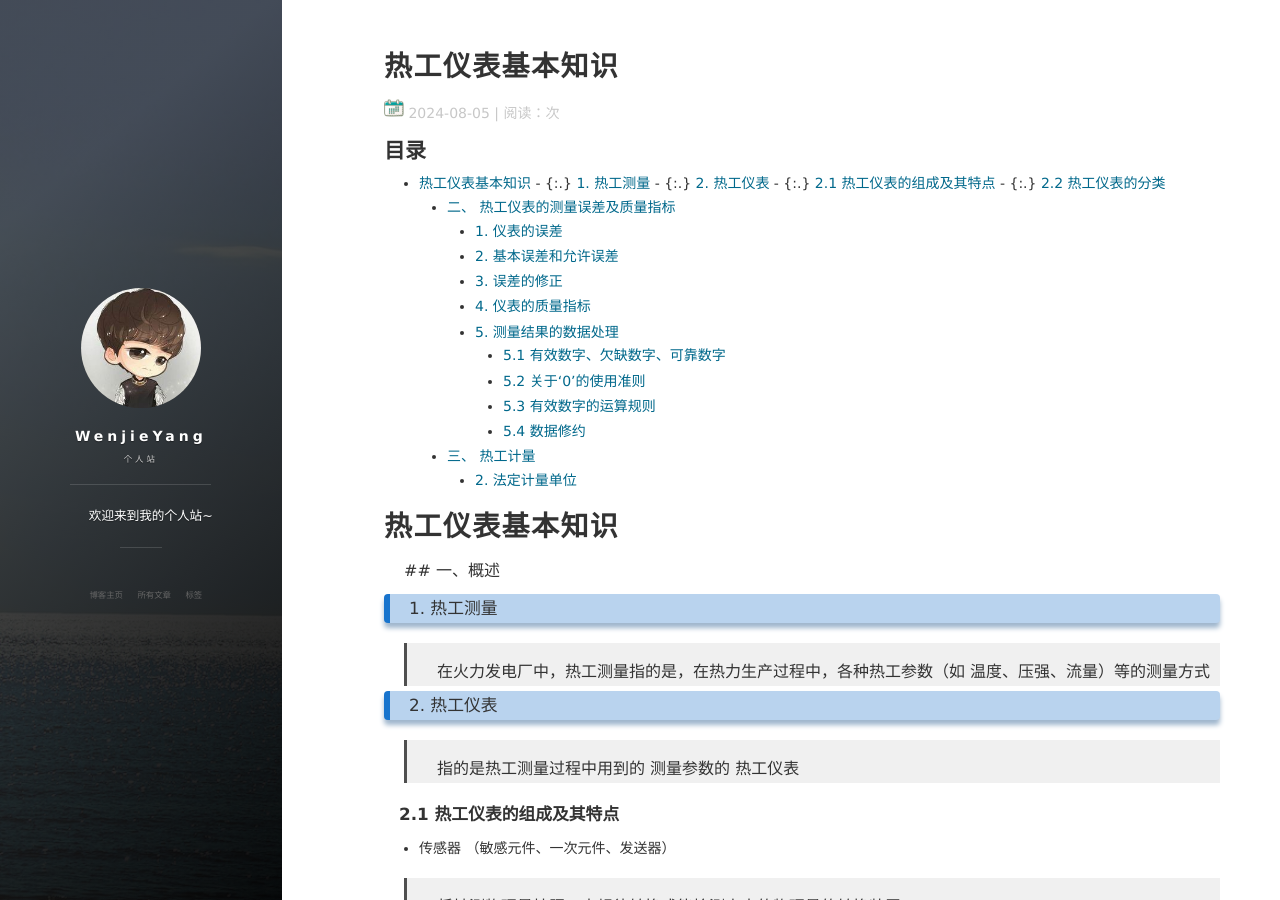
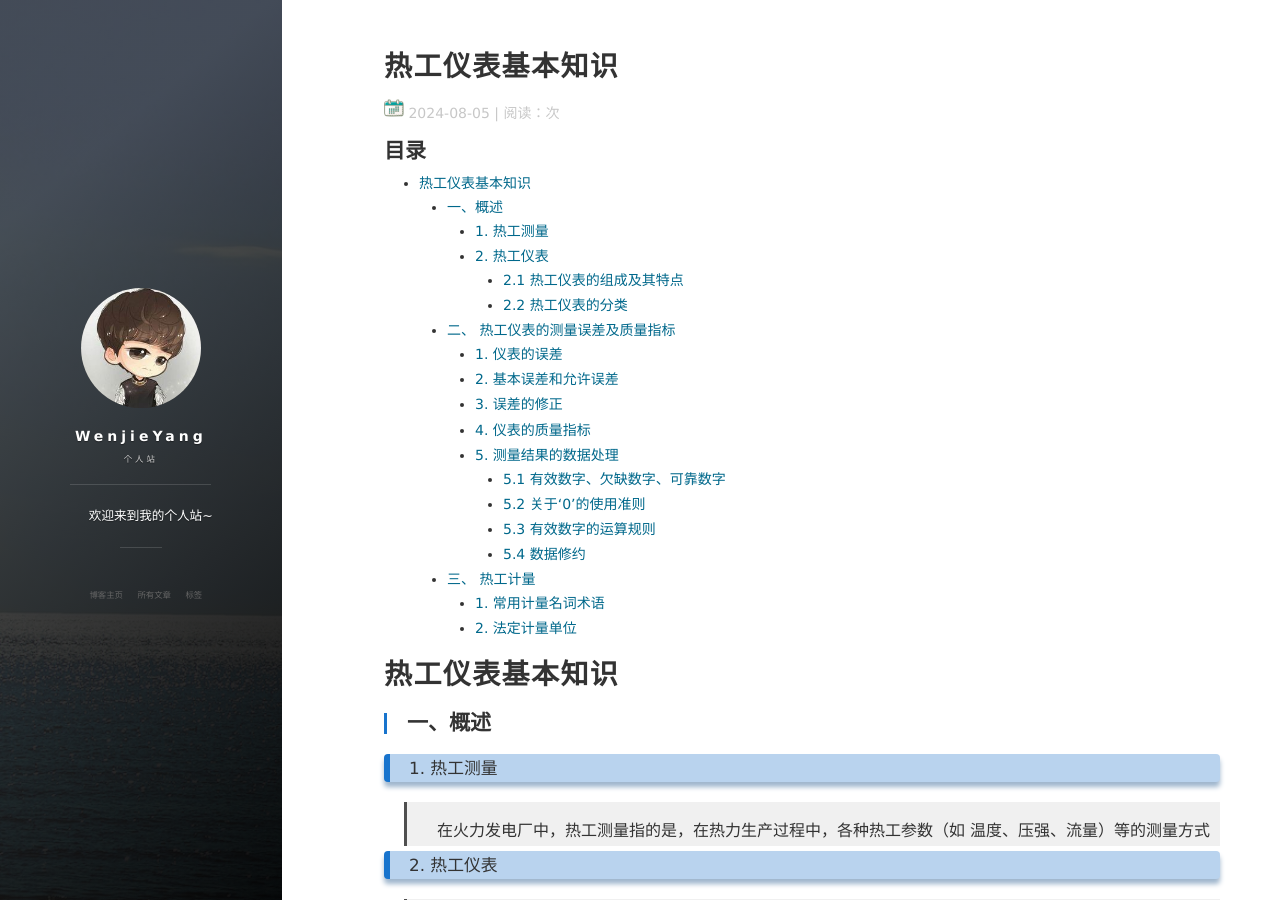
Before and after one commit to yangwj517/yangwj517.github.io, a Jekyll site: the page built from _posts/2024-08-05-热力入门第一节.md, in a window 1280 px wide and 900 px high. Built offline with Jekyll 4.4.1, drawn with Linux system fonts in a browser that asks for light colours; nearby versions of some CDN libraries; comment, search, counter and statistics services are not loaded; some of the changed text lies outside the part shown.

Commit message:
blog change

```diff
--- a/_posts/2024-08-05-热力入门第一节.md
+++ b/_posts/2024-08-05-热力入门第一节.md
@@ -7,7 +7,7 @@ tags: 热工仪表及自动装置
 
 # 热工仪表基本知识
 
-  ## 一、概述
+## 一、概述
 
 ### 1. 热工测量
 
@@ -147,7 +147,7 @@ tags: 热工仪表及自动装置
 
 ## 三、 热工计量
 
- ### 1. 常用 计量 名词 术语
+### 1. 常用计量名词术语
 
 * 量值 ： 数值和计量单位的乘积 - 一个量的大小
 * 测量 ： 量值的获取通过 测量
```
Also changed, not shown: _posts/2024-08-25-热工入门第二节.md (+1 -1 lines).
